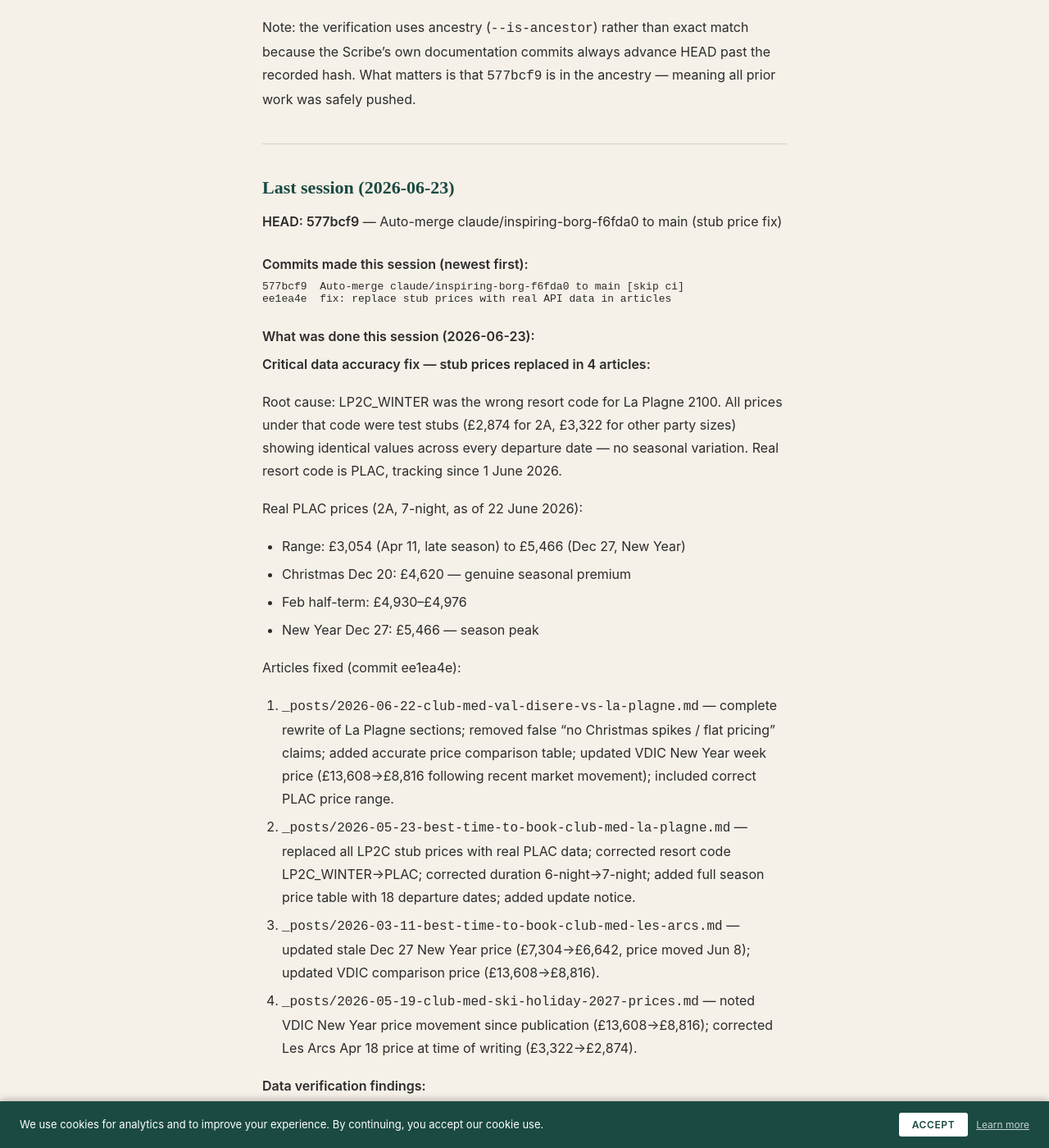
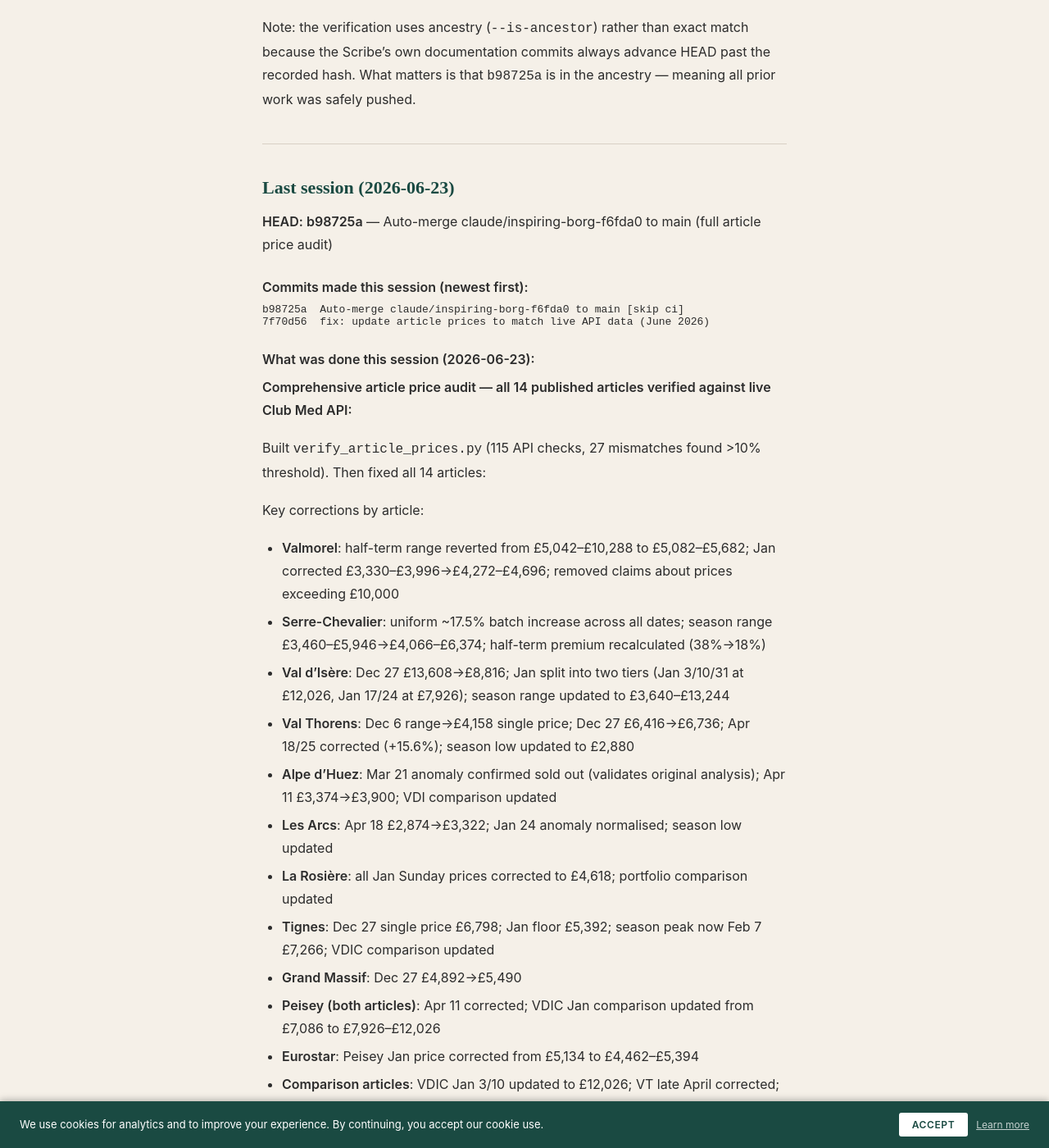
Before and after one commit to 215781/booking-window, a Jekyll site: the page built from NEXT_SESSION_PROMPT.md, in a window 1280 px wide and 1400 px high, scrolled down 745 px. Shown: the whole window at 82% size. Built offline with Jekyll 4.4.1, drawn with Linux system fonts in a browser that asks for light colours; some web fonts are replaced; our own code applies the rules of GitHub Pages for plain Markdown files; some of the changed text lies outside the part shown.

Commit message:
docs: scribe wrap-up 2026-06-23 — full article price audit complete, HEAD b98725a recorded
Co-Authored-By: Claude Sonnet 4.6 <noreply@anthropic.com>

````diff
--- a/NEXT_SESSION_PROMPT.md
+++ b/NEXT_SESSION_PROMPT.md
@@ -9,44 +9,51 @@ Then read `PLAN.md` for the full task list.
 
 Run:
 ```bash
-git merge-base --is-ancestor 577bcf9 HEAD && echo "OK — HEAD is ahead of last recorded state" || echo "MISMATCH — investigate before starting work"
+git merge-base --is-ancestor b98725a HEAD && echo "OK — HEAD is ahead of last recorded state" || echo "MISMATCH — investigate before starting work"
 ```
 
-Last recorded push: **`577bcf9`** (Auto-merge claude/inspiring-borg-f6fda0 to main — stub price fix)
+Last recorded push: **`b98725a`** (Auto-merge claude/inspiring-borg-f6fda0 to main — full article price audit)
 
 If the check prints MISMATCH: stop, do not begin work, diagnose what diverged and why.
 
-Note: the verification uses ancestry (`--is-ancestor`) rather than exact match because the Scribe's own documentation commits always advance HEAD past the recorded hash. What matters is that `577bcf9` is in the ancestry — meaning all prior work was safely pushed.
+Note: the verification uses ancestry (`--is-ancestor`) rather than exact match because the Scribe's own documentation commits always advance HEAD past the recorded hash. What matters is that `b98725a` is in the ancestry — meaning all prior work was safely pushed.
 
 ---
 
 ## Last session (2026-06-23)
 
-**HEAD: 577bcf9** — Auto-merge claude/inspiring-borg-f6fda0 to main (stub price fix)
+**HEAD: b98725a** — Auto-merge claude/inspiring-borg-f6fda0 to main (full article price audit)
 
 ### Commits made this session (newest first):
 ```
-577bcf9  Auto-merge claude/inspiring-borg-f6fda0 to main [skip ci]
-ee1ea4e  fix: replace stub prices with real API data in articles
+b98725a  Auto-merge claude/inspiring-borg-f6fda0 to main [skip ci]
+7f70d56  fix: update article prices to match live API data (June 2026)
 ```
 
 ### What was done this session (2026-06-23):
 
-**Critical data accuracy fix — stub prices replaced in 4 articles:**
+**Comprehensive article price audit — all 14 published articles verified against live Club Med API:**
 
-Root cause: LP2C_WINTER was the wrong resort code for La Plagne 2100. All prices under that code were test stubs (£2,874 for 2A, £3,322 for other party sizes) showing identical values across every departure date — no seasonal variation. Real resort code is PLAC, tracking since 1 June 2026.
+Built `verify_article_prices.py` (115 API checks, 27 mismatches found >10% threshold). Then fixed all 14 articles:
 
-Real PLAC prices (2A, 7-night, as of 22 June 2026):
-- Range: £3,054 (Apr 11, late season) to £5,466 (Dec 27, New Year)
-- Christmas Dec 20: £4,620 — genuine seasonal premium
-- Feb half-term: £4,930–£4,976
-- New Year Dec 27: £5,466 — season peak
+Key corrections by article:
+- **Valmorel**: half-term range reverted from £5,042–£10,288 to £5,082–£5,682; Jan corrected £3,330–£3,996→£4,272–£4,696; removed claims about prices exceeding £10,000
+- **Serre-Chevalier**: uniform ~17.5% batch increase across all dates; season range £3,460–£5,946→£4,066–£6,374; half-term premium recalculated (38%→18%)
+- **Val d'Isère**: Dec 27 £13,608→£8,816; Jan split into two tiers (Jan 3/10/31 at £12,026, Jan 17/24 at £7,926); season range updated to £3,640–£13,244
+- **Val Thorens**: Dec 6 range→£4,158 single price; Dec 27 £6,416→£6,736; Apr 18/25 corrected (+15.6%); season low updated to £2,880
+- **Alpe d'Huez**: Mar 21 anomaly confirmed sold out (validates original analysis); Apr 11 £3,374→£3,900; VDI comparison updated
+- **Les Arcs**: Apr 18 £2,874→£3,322; Jan 24 anomaly normalised; season low updated
+- **La Rosière**: all Jan Sunday prices corrected to £4,618; portfolio comparison updated
+- **Tignes**: Dec 27 single price £6,798; Jan floor £5,392; season peak now Feb 7 £7,266; VDIC comparison updated
+- **Grand Massif**: Dec 27 £4,892→£5,490
+- **Peisey (both articles)**: Apr 11 corrected; VDIC Jan comparison updated from £7,086 to £7,926–£12,026
+- **Eurostar**: Peisey Jan price corrected from £5,134 to £4,462–£5,394
+- **Comparison articles**: VDIC Jan 3/10 updated to £12,026; VT late April corrected; narratives updated
 
-Articles fixed (commit ee1ea4e):
-1. `_posts/2026-06-22-club-med-val-disere-vs-la-plagne.md` — complete rewrite of La Plagne sections; removed false "no Christmas spikes / flat pricing" claims; added accurate price comparison table; updated VDIC New Year week price (£13,608→£8,816 following recent market movement); included correct PLAC price range.
-2. `_posts/2026-05-23-best-time-to-book-club-med-la-plagne.md` — replaced all LP2C stub prices with real PLAC data; corrected resort code LP2C_WINTER→PLAC; corrected duration 6-night→7-night; added full season price table with 18 departure dates; added update notice.
-3. `_posts/2026-03-11-best-time-to-book-club-med-les-arcs.md` — updated stale Dec 27 New Year price (£7,304→£6,642, price moved Jun 8); updated VDIC comparison price (£13,608→£8,816).
-4. `_posts/2026-05-19-club-med-ski-holiday-2027-prices.md` — noted VDIC New Year price movement since publication (£13,608→£8,816); corrected Les Arcs Apr 18 price at time of writing (£3,322→£2,874).
+All articles marked with `last_modified_at: 2026-06-22` and inline price update notes.
+
+**Previous session (2026-06-23 earlier):**
+La Plagne stub price fix (LP2C_WINTER→PLAC) and initial article accuracy work.
 
 **Data verification findings:**
 - LP2C had 1,563 rows in CSV, 280 with actual prices (all stubs). These rows remain in CSV (append-only) but are filtered from analysis by `resort_code` filter.
@@ -62,12 +69,12 @@ Mark Warner summer beach checker launched (see commit history).
 - `markwarner_summer_checker.py` — live, seeded, running daily at 06:30 UTC
 - `_data/prices_markwarner_summer.csv` — growing daily (seeded 1,198 rows 2026-06-22)
 - `_data/prices_markwarner.csv` — ski data, checker dormant until Aug/Sep
-- Blog: 13+ articles live (including corrected La Plagne and comparison articles)
+- Blog: 14+ articles live, all prices verified against live API and updated as of June 2026
 - `_data/prices_clubmed.csv` — ~120,000+ rows (119K+ as of Jun 23), automated daily collection ongoing
 - `_data/prices_clubmed.csv` contains 1,563 LP2C_WINTER rows (stubs) and 3,696 PLAC rows (real) — the LP2C rows are inert (filtered by resort_code param in checker)
 
 ### Open items for next session:
-- **Articles 12–13 pending**: Grand Massif, Serre-Chevalier per-resort guides
+- **Article freshness**: All 14 articles now have verified prices as of 22 June 2026. Next price audit should happen ~Sep/Oct 2026 as booking window shifts
 - **Site UI restructure** — 11 ski + 9 summer resorts displayed; 14 new summer + 8 international ski tracked in CSV only. Needs design decision. MW summer data is now accumulating — should eventually power a /markwarner tracker page.
 - Review PLAN_V2.md tasks B1–B15 — especially B6 (hero pull quote), B7 (copy rewrite), B2 (section reorder)
 - `post.html` footer still links to `/privacy.html` — should be `/privacy/`
````
